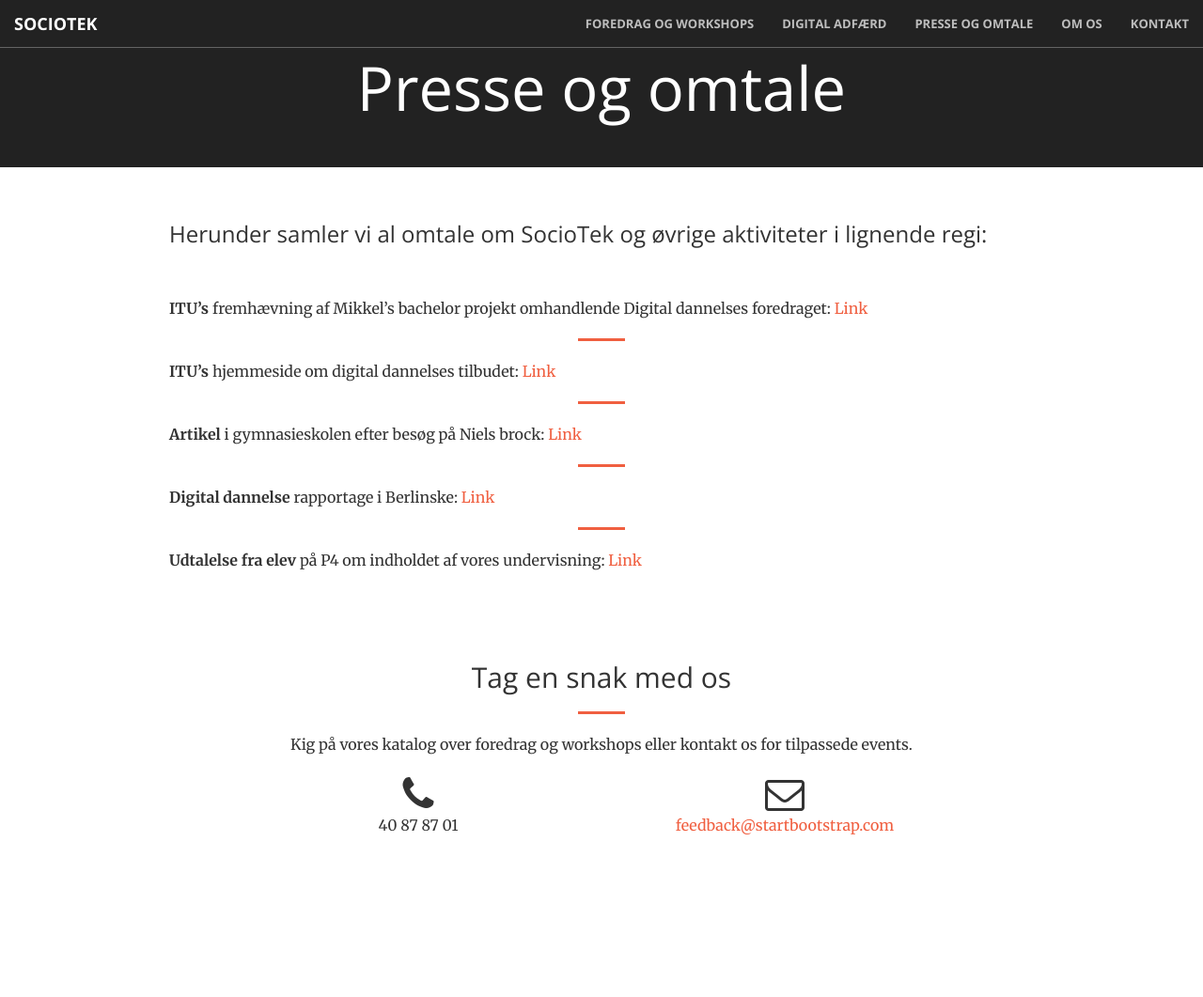
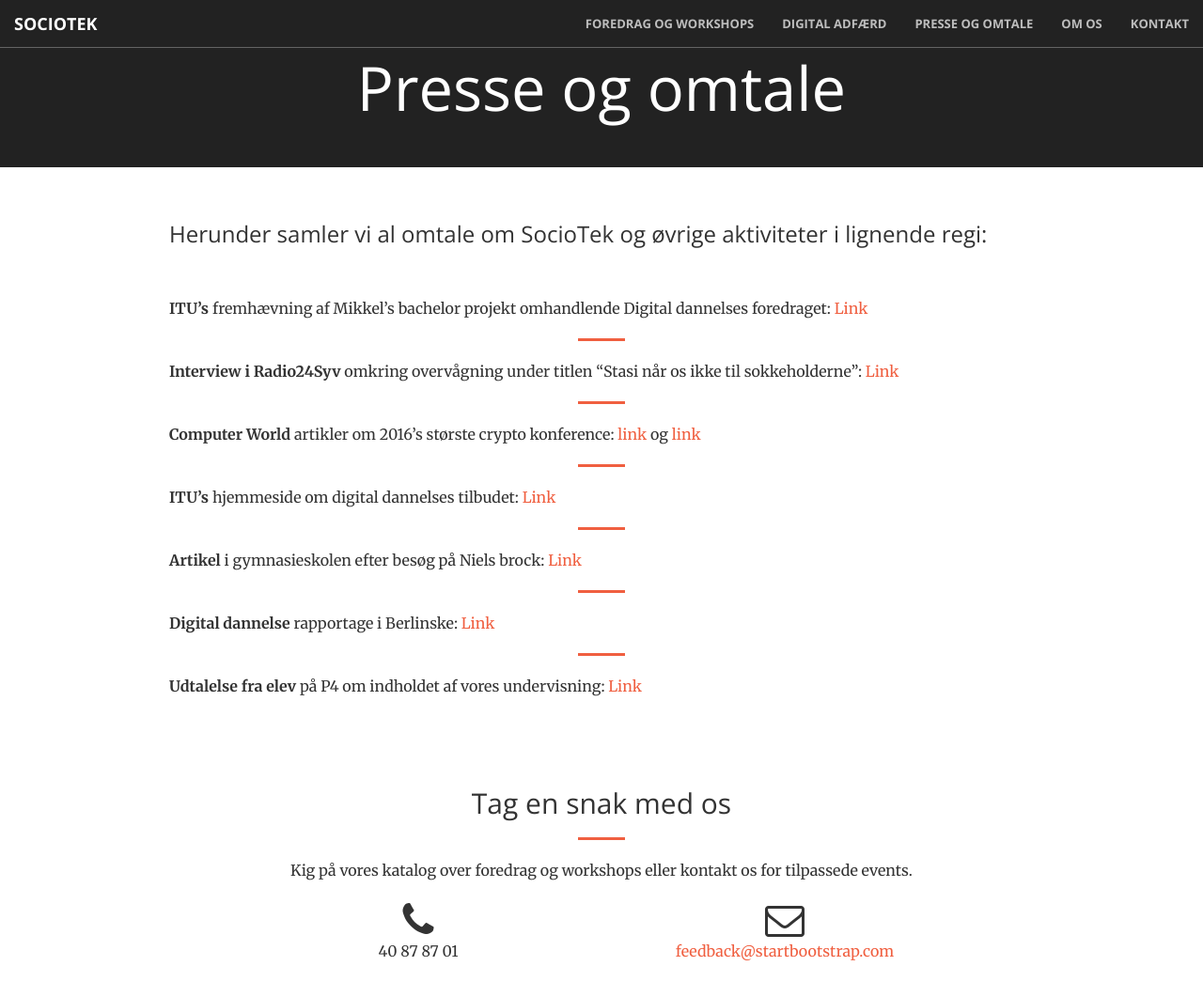
Before and after one commit to sociotek/sociotek.github.io, a Jekyll site: the page built from _posts/2017-10-19-press.md, in a window 1280 px wide and 1082 px high. Shown: the top 1061 px of the window at 94% size. Built offline with Jekyll 4.4.1, drawn with Linux system fonts in a browser that asks for light colours.

Commit message:
added links to press

```diff
--- a/_posts/2017-10-19-press.md
+++ b/_posts/2017-10-19-press.md
@@ -8,6 +8,14 @@ permalink: /presse
 
 
 **ITU’s** fremhævning af Mikkel's bachelor projekt omhandlende Digital dannelses foredraget: [Link](https://www.itu.dk/om-itu/presse/nyheder/2017/itu-workshop-goer-teenagere-til-mere-reflekterede-medieforbrugere)
+
+***
+
+**Interview i Radio24Syv** omkring overvågning under titlen "Stasi når os ikke til sokkeholderne": [Link](https://www.radio24syv.dk/programmer/aflyttet/11877196/stasiovervagning-nar-os-ikke-til-sokkeholderne)
+
+***
+**Computer World** artikler om 2016's største crypto konference:
+[link](https://www.computerworld.dk/art/236747/pornbots-nsa-og-whistleblowers-tag-med-computerworld-til-krypto-konference) og [link](https://www.computerworld.dk/art/236733/eksperternes-dom-udviklerne-skal-ikke-redde-kryptering-det-skal-din-bedstemor)
 
 ***
 
```
